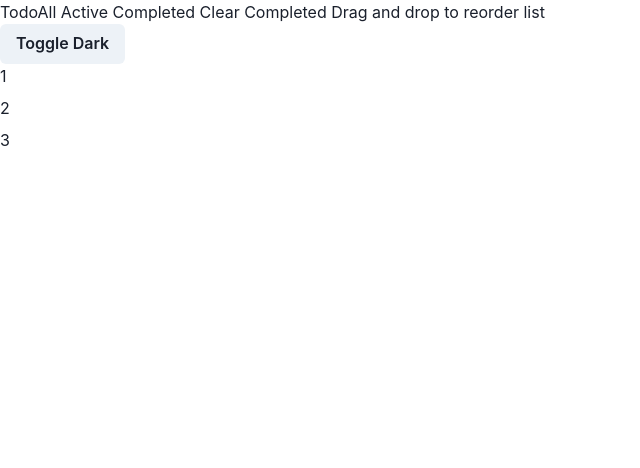
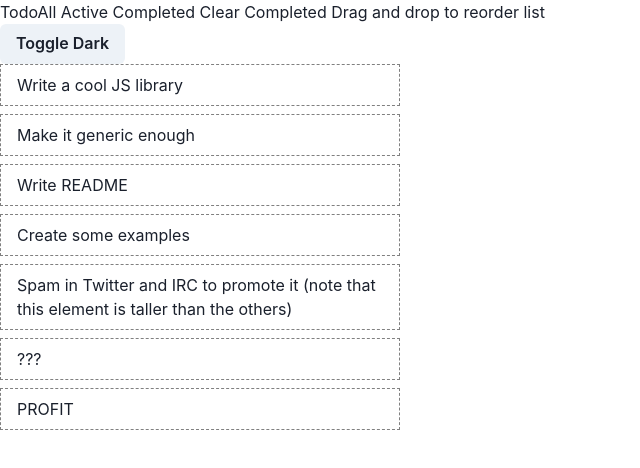
Before and after one commit to Ricuesta86/todo-app-frontend, a React (Vite) app: page / in a window 1280 px wide. Shown: the top 468 px of the page, without its empty margins (0-640 px from the left). Built offline with nearby package versions, Linux system fonts and the light colour scheme.

Commit message:
Drag and drop

```diff
--- a/package.json
+++ b/package.json
@@ -34,7 +34,7 @@
     "eslint-plugin-react": "^7.31.10",
     "eslint-plugin-react-hooks": "^4.6.0",
     "prettier": "^2.7.1",
-    "typescript": "^4.6.4",
+    "typescript": "^4.8.4",
     "vite": "^3.2.3"
   }
 }
--- a/src/App.tsx
+++ b/src/App.tsx
@@ -1,6 +1,8 @@
-import {useColorMode, Button, Stack, Box} from "@chakra-ui/react";
+import {useColorMode, Button, Stack} from "@chakra-ui/react";
 import {DndProvider} from "react-dnd";
 import {HTML5Backend} from "react-dnd-html5-backend";
+
+import {ContainerCard} from "./components/ContainerCard";
 
 function App() {
   const {colorMode, toggleColorMode} = useColorMode();
@@ -14,11 +16,7 @@
         <Button onClick={toggleColorMode}>Toggle {colorMode === "light" ? "Dark" : "Light"}</Button>
       </header>
       <DndProvider backend={HTML5Backend}>
-        <Stack>
-          <Box>1</Box>
-          <Box>2</Box>
-          <Box>3</Box>
-        </Stack>
+        <ContainerCard />
       </DndProvider>
     </div>
   );
--- /dev/null
+++ b/src/components/Card.tsx
@@ -0,0 +1,107 @@
+import type {Identifier, XYCoord} from "dnd-core";
+import type {FC} from "react";
+
+import {useRef} from "react";
+import {useDrag, useDrop} from "react-dnd";
+
+import {ItemTypes} from "./ItemTypes";
+
+const style = {
+  border: "1px dashed gray",
+  padding: "0.5rem 1rem",
+  marginBottom: ".5rem",
+  backgroundColor: "white",
+  cursor: "move",
+};
+
+export interface CardProps {
+  id: any;
+  text: string;
+  index: number;
+  moveCard: (dragIndex: number, hoverIndex: number) => void;
+}
+
+interface DragItem {
+  index: number;
+  id: string;
+  type: string;
+}
+
+export const Card: FC<CardProps> = ({id, text, index, moveCard}) => {
+  const ref = useRef<HTMLDivElement>(null);
+  const [{handlerId}, drop] = useDrop<DragItem, void, {handlerId: Identifier | null}>({
+    accept: ItemTypes.CARD,
+    collect(monitor) {
+      return {
+        handlerId: monitor.getHandlerId(),
+      };
+    },
+    hover(item: DragItem, monitor) {
+      if (!ref.current) {
+        return;
+      }
+      const dragIndex = item.index;
+      const hoverIndex = index;
+
+      // Don't replace items with themselves
+      if (dragIndex === hoverIndex) {
+        return;
+      }
+
+      // Determine rectangle on screen
+      const hoverBoundingRect = ref.current?.getBoundingClientRect();
+
+      // Get vertical middle
+      const hoverMiddleY = (hoverBoundingRect.bottom - hoverBoundingRect.top) / 2;
+
+      // Determine mouse position
+      const clientOffset = monitor.getClientOffset();
+
+      // Get pixels to the top
+      const hoverClientY = (clientOffset as XYCoord).y - hoverBoundingRect.top;
+
+      // Only perform the move when the mouse has crossed half of the items height
+      // When dragging downwards, only move when the cursor is below 50%
+      // When dragging upwards, only move when the cursor is above 50%
+
+      // Dragging downwards
+      if (dragIndex < hoverIndex && hoverClientY < hoverMiddleY) {
+        return;
+      }
+
+      // Dragging upwards
+      if (dragIndex > hoverIndex && hoverClientY > hoverMiddleY) {
+        return;
+      }
+
+      // Time to actually perform the action
+      moveCard(dragIndex, hoverIndex);
+
+      // Note: we're mutating the monitor item here!
+      // Generally it's better to avoid mutations,
+      // but it's good here for the sake of performance
+      // to avoid expensive index searches.
+      item.index = hoverIndex;
+    },
+  });
+
+  const [{isDragging}, drag] = useDrag({
+    type: ItemTypes.CARD,
+    item: () => {
+      return {id, index};
+    },
+    collect: (monitor: any) => ({
+      isDragging: monitor.isDragging(),
+    }),
+  });
+
+  const opacity = isDragging ? 0 : 1;
+
+  drag(drop(ref));
+
+  return (
+    <div ref={ref} data-handler-id={handlerId} style={{...style, opacity}}>
+      {text}
+    </div>
+  );
+};
--- /dev/null
+++ b/src/components/ContainerCard.tsx
@@ -0,0 +1,85 @@
+import type {FC} from "react";
+
+import {useCallback, useState} from "react";
+
+import {Card} from "./Card";
+
+const style = {
+  width: 400,
+};
+
+export interface Item {
+  id: number;
+  text: string;
+}
+
+export interface ContainerState {
+  cards: Item[];
+}
+
+export const ContainerCard: FC = () => {
+  {
+    const [cards, setCards] = useState([
+      {
+        id: 1,
+        text: "Write a cool JS library",
+      },
+      {
+        id: 2,
+        text: "Make it generic enough",
+      },
+      {
+        id: 3,
+        text: "Write README",
+      },
+      {
+        id: 4,
+        text: "Create some examples",
+      },
+      {
+        id: 5,
+        text: "Spam in Twitter and IRC to promote it (note that this element is taller than the others)",
+      },
+      {
+        id: 6,
+        text: "???",
+      },
+      {
+        id: 7,
+        text: "PROFIT",
+      },
+    ]);
+
+    const moveCard = useCallback((dragIndex: number, hoverIndex: number) => {
+      setCards((prevCards: Item[]) =>
+        // update(prevCards, {
+        //   $splice: [
+        //     [dragIndex, 1],
+        //     [hoverIndex, 0, prevCards[dragIndex] as Item],
+        //   ],
+        // }),
+        {
+          const copy = [...prevCards];
+          const card = copy[dragIndex];
+
+          // remove origin
+          copy.splice(dragIndex, 1);
+          // add to target
+          copy.splice(hoverIndex, 0, card);
+
+          return copy;
+        },
+      );
+    }, []);
+
+    const renderCard = useCallback((card: {id: number; text: string}, index: number) => {
+      return <Card key={card.id} id={card.id} index={index} moveCard={moveCard} text={card.text} />;
+    }, []);
+
+    return (
+      <>
+        <div style={style}>{cards.map((card, i) => renderCard(card, i))}</div>
+      </>
+    );
+  }
+};
--- /dev/null
+++ b/src/components/ItemTypes.ts
@@ -0,0 +1,3 @@
+export const ItemTypes = {
+  CARD: "card",
+};
```
Also changed, not shown: 1 other file (tests, documents, lock files or other folders).
